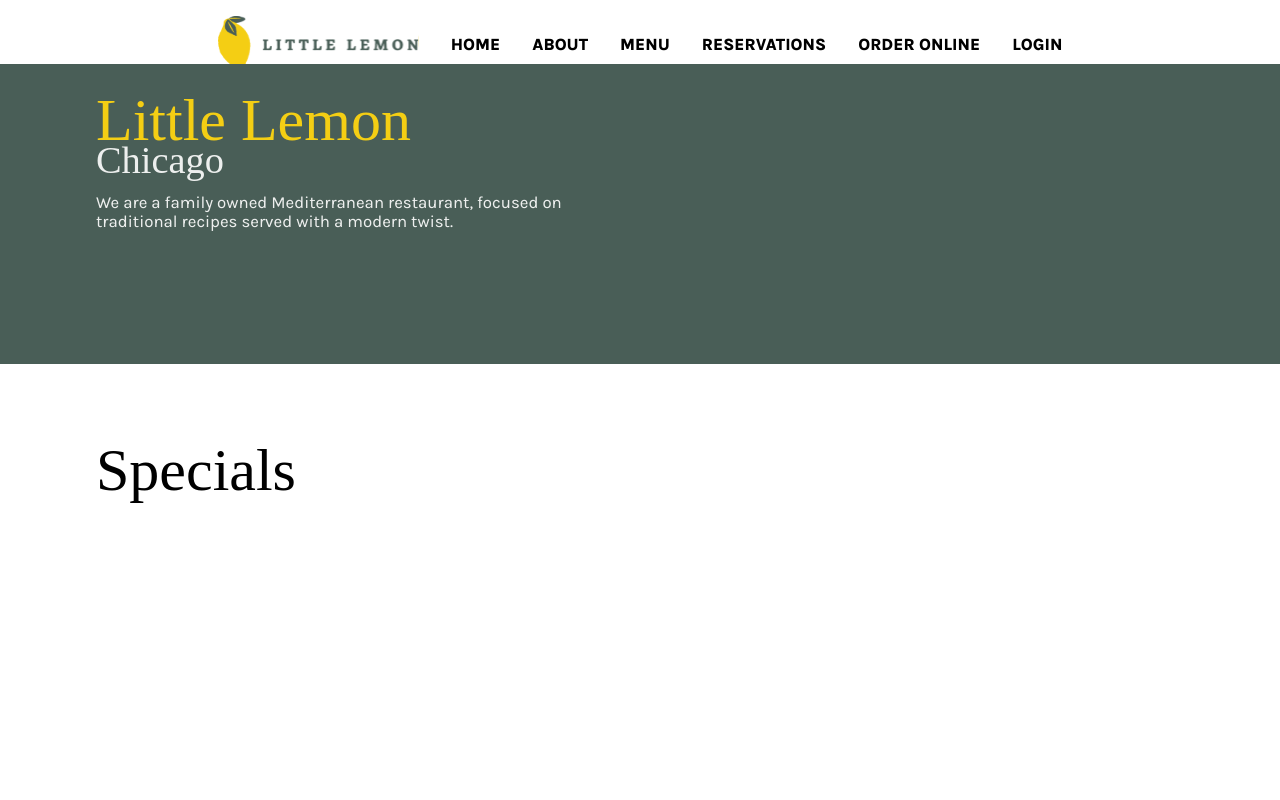
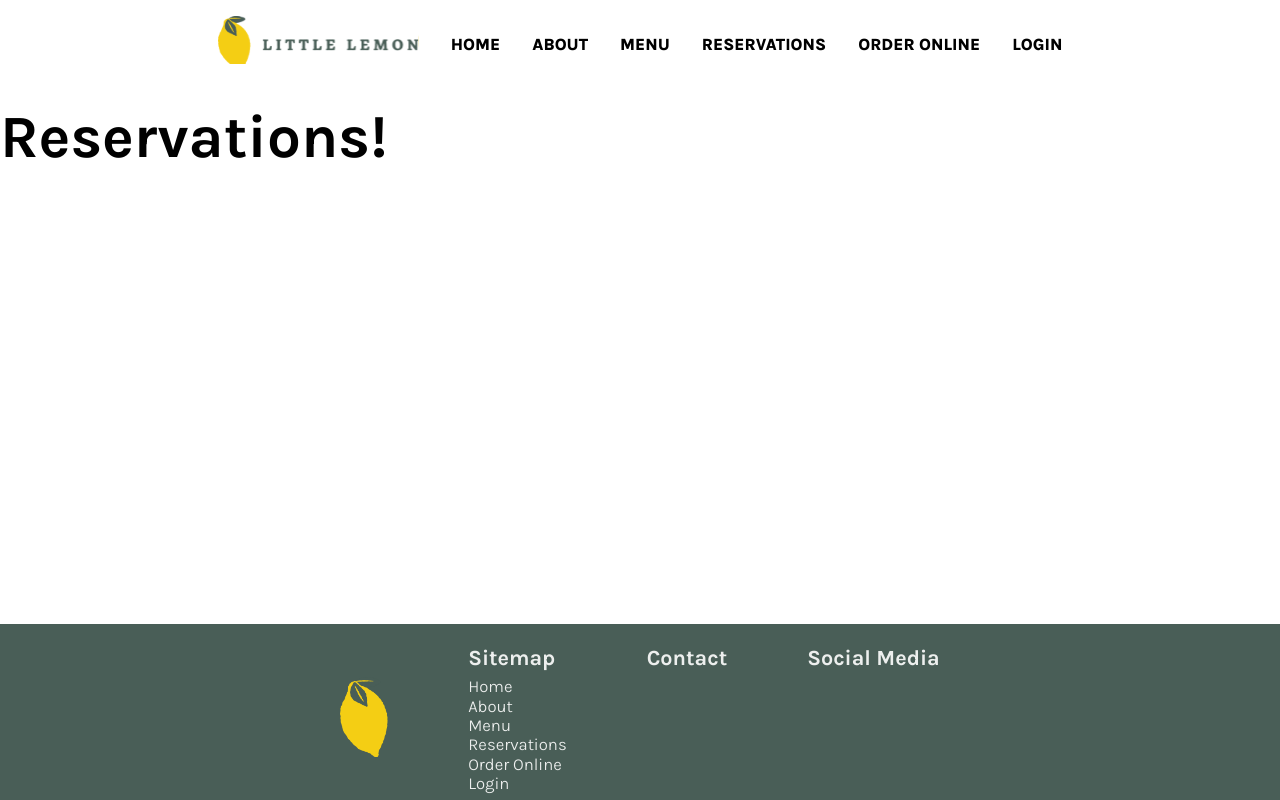
Before and after one commit to brianclements/front-end-capstone, a React (Create React App) app: page /reservations in a window 1280 px wide. Shown: the top 800 px of the page. Built offline with nearby package versions, Linux system fonts and the light colour scheme; a web font is replaced by a local one.

Commit message:
feat: add basic React Router capability
For home and reservation pages only

```diff
--- a/package.json
+++ b/package.json
@@ -36,6 +36,7 @@
     ]
   },
   "devDependencies": {
-    "@babel/plugin-proposal-private-property-in-object": "^7.21.11"
+    "@babel/plugin-proposal-private-property-in-object": "^7.21.11",
+    "react-router-dom": "^6.26.0"
   }
 }
--- a/src/App.jsx
+++ b/src/App.jsx
@@ -1,13 +1,18 @@
-import './App.css';
+import { Routes, Route } from "react-router-dom";
 import Header from './components/Header';
 import Main from './components/Main';
+import Reservations from './components/Reservations';
 import Footer from './components/Footer';
+import './App.css';
 
 function App() {
   return (
     <>
       <Header/>
-      <Main/>
+        <Routes>
+          <Route path="/" element={<Main/>}></Route>
+          <Route path="/reservations" element={<Reservations/>}></Route>
+        </Routes>
       <Footer/>
     </>
   );
--- a/src/components/Links.jsx
+++ b/src/components/Links.jsx
@@ -1,10 +1,16 @@
+import { Link } from "react-router-dom";
+
 const Links = () => {
   return (
     <>
-      <li><a href="#">Home</a></li>
+      <li>
+        <Link to="/">Home</Link>
+      </li>
       <li><a href="#">About</a></li>
       <li><a href="#">Menu</a></li>
-      <li><a href="#">Reservations</a></li>
+      <li>
+        <Link to="/reservations">Reservations</Link>
+      </li>
       <li><a href="#">Order Online</a></li>
       <li><a href="#">Login</a></li>
     </>
--- /dev/null
+++ b/src/components/Reservations.css
@@ -0,0 +1,3 @@
+main {
+  flex: 1;
+}
--- /dev/null
+++ b/src/components/Reservations.jsx
@@ -0,0 +1,10 @@
+const Reservations = () => {
+
+  return (
+    <main>
+      <h1>Reservations!</h1>
+    </main>
+  );
+};
+
+export default Reservations;
--- a/src/index.jsx
+++ b/src/index.jsx
@@ -1,14 +1,17 @@
 import React from 'react';
 import ReactDOM from 'react-dom/client';
+import { BrowserRouter } from "react-router-dom";
+import App from './App';
+import reportWebVitals from './reportWebVitals';
 import './reset.css';
 import './index.css';
-import App from './App';
-import reportWebVitals from './reportWebVitals';
 
 const root = ReactDOM.createRoot(document.getElementById('root'));
 root.render(
   <React.StrictMode>
-    <App/>
+    <BrowserRouter>
+      <App/>
+    </BrowserRouter>
   </React.StrictMode>
 );
 
```
Also changed, not shown: 1 other file (tests, documents, lock files or other folders).
